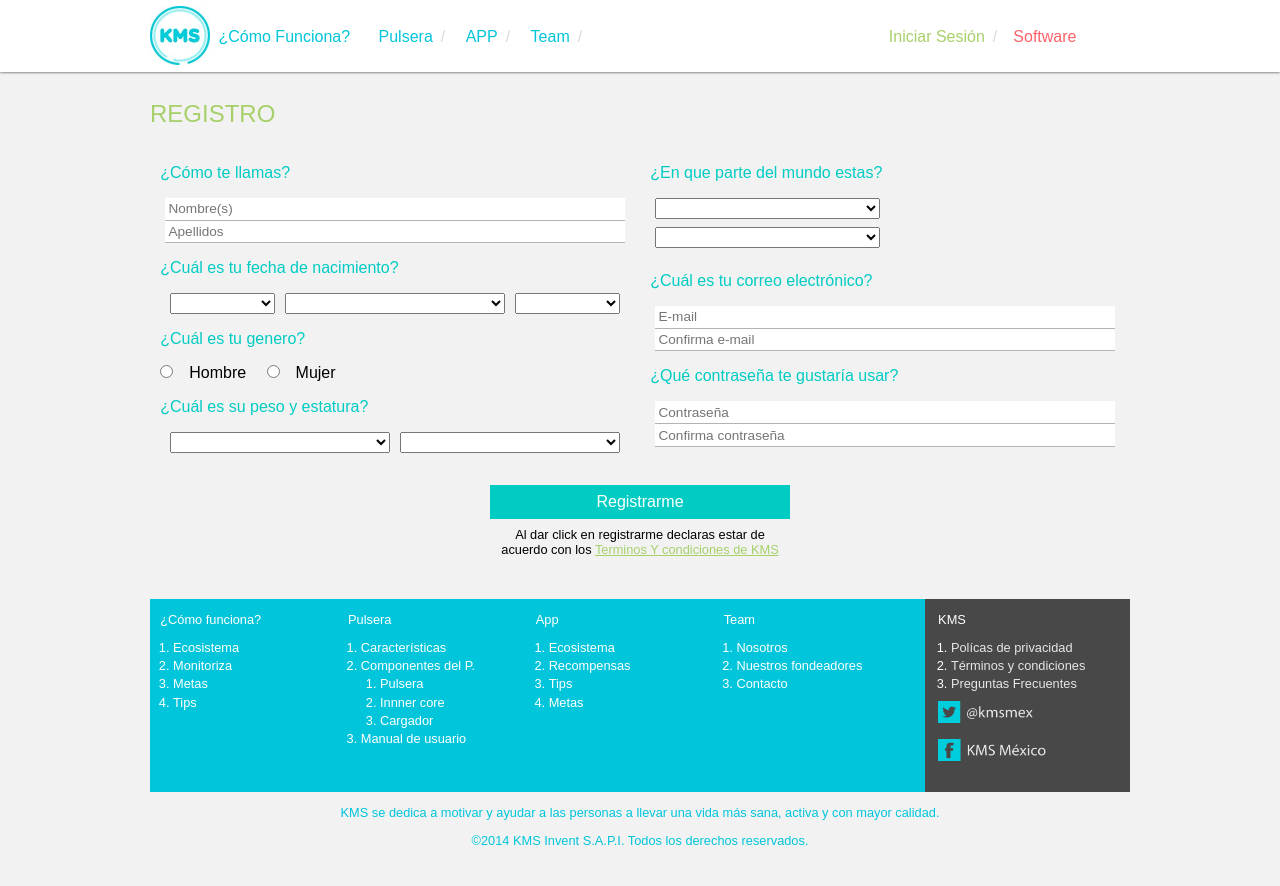
After one commit to yoshuadiaz/Landing-KMS, a PHP site: page /registro.html in a window 1280 px wide. The commit adds this page. Run offline with PHP 8.4, Linux system fonts and the light colour scheme; lists and menus that the app fills with data are empty; some libraries are stand-ins or nearby versions.

Commit message:
Sesion terminada y Registro

```diff
--- a/css/kms.css
+++ b/css/kms.css
@@ -927,6 +989,162 @@ header nav ul li.Software:after {
   top: 0;
   right: 0;
 }
+#registro h2 {
+  color: #a7d06a;
+  font-weight: normal;
+}
+#registro p {
+  color: #00ccc3;
+  margin: 1em 0;
+  display: inline-block;
+  clear: both;
+  width: 100%;
+}
+#registro .izquierda {
+  display: inline;
+  float: left;
+  width: 47.9166666666667%;
+  margin: 0 1.0416666666667%;
+  *width: 47.89171006944449%;
+  *margin: 0 1.041124131944478%;
+  padding-bottom: 2em;
+}
+@media (max-width: 730px) {
+  #registro .izquierda {
+    display: inline;
+    float: left;
+    width: 97.9166666666667%;
+    margin: 0 1.0416666666667%;
+    *width: 97.86566840277784%;
+    *margin: 0 1.041124131944478%;
+  }
+}
+#registro .derecha {
+  display: inline;
+  float: left;
+  width: 47.9166666666667%;
+  margin: 0 1.0416666666667%;
+  *width: 47.89171006944449%;
+  *margin: 0 1.041124131944478%;
+  padding-bottom: 2em;
+}
+@media (max-width: 730px) {
+  #registro .derecha {
+    display: inline;
+    float: left;
+    width: 97.9166666666667%;
+    margin: 0 1.0416666666667%;
+    *width: 97.86566840277784%;
+    *margin: 0 1.041124131944478%;
+  }
+}
+#registro input[type="text"] {
+  border: 0px solid;
+  border-bottom: 1px solid #b3b3b3;
+  display: inline;
+  float: left;
+  width: 97.9166666666667%;
+  margin: 0 1.0416666666667%;
+  *width: 97.86566840277784%;
+  *margin: 0 1.041124131944478%;
+  padding: 0.25em;
+  -webkit-box-sizing: border-box;
+     -moz-box-sizing: border-box;
+          box-sizing: border-box;
+  font-size: 0.85em;
+  display: block;
+  clear: both;
+}
+#registro input[type="submit"] {
+  max-width: 300px;
+  width: 100%;
+  display: block;
+  clear: both;
+  margin: 0.5em auto;
+  background-color: #00ccc3;
+  border: 0px solid;
+  padding: 0.5em;
+  color: #fff;
+}
+#registro small {
+  display: inline;
+  float: left;
+  width: 47.9166666666667%;
+  margin: 0 1.0416666666667%;
+  *width: 47.89171006944449%;
+  *margin: 0 1.041124131944478%;
+  margin-left: 26.041666666666703%;
+  text-align: center;
+}
+#registro small a {
+  color: #a7d06a;
+}
+#registro form div {
+  display: inline;
+  float: left;
+  width: 97.9166666666667%;
+  margin: 0 1.0416666666667%;
+  *width: 97.86566840277784%;
+  *margin: 0 1.041124131944478%;
+}
+#registro select {
+  display: inline-block;
+}
+#registro select.dia {
+  display: inline;
+  float: left;
+  width: 22.9166666666667%;
+  margin: 0 1.0416666666667%;
+  *width: 22.904730902777818%;
+  *margin: 0 1.041124131944478%;
+}
+#registro select.mes {
+  display: inline;
+  float: left;
+  width: 47.9166666666667%;
+  margin: 0 1.0416666666667%;
+  *width: 47.89171006944449%;
+  *margin: 0 1.041124131944478%;
+}
+#registro select.anio {
+  display: inline;
+  float: left;
+  width: 22.9166666666667%;
+  margin: 0 1.0416666666667%;
+  *width: 22.904730902777818%;
+  *margin: 0 1.041124131944478%;
+}
+#registro select.peso {
+  display: inline;
+  float: left;
+  width: 47.9166666666667%;
+  margin: 0 1.0416666666667%;
+  *width: 47.89171006944449%;
+  *margin: 0 1.041124131944478%;
+}
+#registro select.estatura {
+  display: inline;
+  float: left;
+  width: 47.9166666666667%;
+  margin: 0 1.0416666666667%;
+  *width: 47.89171006944449%;
+  *margin: 0 1.041124131944478%;
+}
+#registro select.pais,
+#registro select.estado {
+  display: inline;
+  float: left;
+  width: 47.9166666666667%;
+  margin: 0 1.0416666666667%;
+  *width: 47.89171006944449%;
+  *margin: 0 1.041124131944478%;
+  clear: both;
+  display: block;
+  margin-bottom: 0.5em;
+}
+#registro span {
+  margin: 0 1em;
+}
 .lightbox {
   position: fixed;
   top: 0;
--- /dev/null
+++ b/registro.html
@@ -0,0 +1,167 @@
+<!doctype html>
+<html lang="en">
+<head>
+	<meta charset="UTF-8">
+	<meta name="viewport" content="width=device-width, initial-scale=1, maximum-scale=1">
+	<title>KMS</title>
+	<link rel="stylesheet" href="css/normalize.css">
+	<link rel="stylesheet" href="css/kms.css">
+	<script src="http://ajax.googleapis.com/ajax/libs/jquery/1.8.3/jquery.min.js"></script>
+	<script src="http://ajax.googleapis.com/ajax/libs/jqueryui/1.9.1/jquery-ui.min.js"></script>
+	<script src="js/kms.js"></script>
+</head>
+<body class="index">
+	<header>
+		<nav class="container">
+			<h1><a href="index.html"><img src="img/kms.jpg" alt="" width="60"></a></h1>
+			<ul class="animated">
+				<li><a href="comofunciona.html">¿Cómo Funciona?</a></li>
+				<li><a href="pulsera.html">Pulsera</a></li>
+				<li><a href="app.html">APP</a></li>
+				<li><a href="team.html">Team</a></li>
+				<li class="Software">Software</li>
+				<li class="IniciarSesion">Iniciar Sesión</li>
+			</ul>
+			<span class="menuInvocador">
+				<img src="img/menuInvocador.jpg">
+			</span>
+		</nav>
+	</header><div class="section">
+	<div class="container" id="registro">
+		<h2>REGISTRO</h2>
+		<form action="">
+			<div class="izquierda">
+				<p>¿Cómo te llamas?</p>
+				<input type="text" placeholder="Nombre(s)">
+				<input type="text" placeholder="Apellidos">
+				<p>¿Cuál es tu fecha de nacimiento?</p>
+				<div>
+
+					<select name="" id="" class="dia"></select>
+					<select name="" id="" class="mes"></select>
+					<select name="" id="" class="anio"></select>
+				</div>
+				<p>¿Cuál es tu genero?</p>
+				<input type="radio" name="genero"value="hombre"><span>Hombre</span>
+				<input type="radio" name="genero"value="mujer"><span>Mujer</span>
+				<p>¿Cuál es su peso y estatura?</p>
+				<div>
+					<select name="" id="" class="peso"></select>
+					<select name="" id="" class="estatura"></select>
+				</div>
+			</div>
+			<div class="derecha">
+				<p>¿En que parte del mundo estas?</p>
+				<select name="" id="" class="pais"></select>
+				<select name="" id="" class="estado"></select>
+				<p>¿Cuál es tu correo electrónico?</p>
+				<input type="text" placeholder="E-mail">
+				<input type="text" placeholder="Confirma e-mail">
+				<p>¿Qué contraseña te gustaría usar?</p>
+				<input type="text" placeholder="Contraseña">
+				<input type="text" placeholder="Confirma contraseña">
+			</div>
+			<input type="submit" value="Registrarme">
+			<small>Al dar click en registrarme declaras estar de<br>
+acuerdo con los <a href="terminos.html">Terminos Y condiciones de KMS</a></small>
+		</form>
+
+
+	</div>
+</div>
+<footer class="container">
+	<ul>
+		<h3>¿Cómo funciona?</h3>
+		<li><a href="comofunciona.html">Ecosistema</a></li>
+		<li><a href="comofunciona.html">Monitoriza</a></li>
+		<li><a href="comofunciona.html">Metas</a></li>
+		<li><a href="comofunciona.html">Tips</a></li>
+	</ul>
+
+	<ul>
+		<h3>Pulsera</h3>
+		<li><a href="pulsera.html">Características</a></li>
+		<li><a href="pulsera.html">Componentes del P.</a>
+			<ul>
+				<li><a href="pulsera.html">Pulsera</a></li>
+				<li><a href="pulsera.html">Innner core</a></li>
+				<li><a href="pulsera.html">Cargador</a></li>
+			</ul>
+		</li>
+		<li><a href="pulsera.html">Manual de usuario</a></li>
+	</ul>
+
+	<ul>
+		<h3>App</h3>
+		<li><a href="app.html">Ecosistema</a></li>
+		<li><a href="app.html">Recompensas</a></li>
+		<li><a href="app.html">Tips</a></li>
+		<li><a href="app.html">Metas</a></li>
+	</ul>
+
+	<ul>
+		<h3>Team</h3>
+		<li><a href="team.html">Nosotros</a></li>
+		<li><a href="team.html">Nuestros fondeadores</a></li>
+		<li><a href="team.html">Contacto</a></li>
+
+	</ul>
+	<ul>
+		<h3>KMS</h3>
+		<li><a href="terminos.html">Polícas de privacidad</a></li>
+		<li><a href="terminos.html">Términos y condiciones</a></li>
+		<li><a href="preguntas.html">Preguntas Frecuentes</a></li>
+		<a href=""><img src="img/twitterfoo.png" alt=""></a>
+		<a href=""><img src="img/facebookfoo.png" alt=""></a>
+
+
+	</ul>
+</footer>
+<small class="container">
+	<p>KMS se dedica a motivar y ayudar a las personas a llevar una vida más sana, activa y con mayor calidad.</p>
+	<p>©2014 KMS Invent S.A.P.I. Todos los derechos reservados.</p>
+</small>
+
+<div id="loginScreen" class="lightbox">
+	<div class="contenidoLight">
+		<div id="loginContent">
+			<h2>INCIAR SESIÓN</h2>
+			<p>Bienvenido a KMS para continuar debes inciar sesión porfavor proporciona los datos a continuación</p>
+			<form action="">
+				<input name="email" type="email" placeholder="Correo electrónico" />
+				<input name="password" type="password" placeholder="Contraseña" />
+				<input type="submit" value="Iniciar Sesión" />
+			</form>
+			<p>o si lo prefieres inicia con un solo click</p>
+			<a href="" class="logFacebook"><img src="img/logFacebook.png" alt=""></a>
+			<a href="" class="logTwitter"><img src="img/logTwitter.png" alt=""></a>
+			<p>Si aún no estás registrado dirígete a la sección “Comenzar” donde encontraras el software que te permitirá crear una cuenta KMS.</p>
+		</div>
+
+		<div id="softwareContent">
+			<h2>¡¡Comencemos ahora mismo!!</h2>
+			<p>Ahora que tienes tu pulsera kms debés decargar el software de escritorio para configurarla. Selecciona tu sistema operativo </p>
+			<div class="downMac">
+				<img src="img/downMac.jpg" alt="">
+			</div>
+			<div class="downWin">
+				<img src="img/downWin.jpg" alt="">
+			</div>
+		</div>
+		<!--
+		<h2>INICIAR SESIÓN</h2>
+		<p>Bienvenido a KMS para continuar debes inciar sesión porfavor proporciona los datos a continuación</p>
+		<p class="failed">Usuario o contraseña incorrectos</p>
+		<form method="post" action="login.php?g=login">
+            <input name="csrf_key" type="hidden" value="" />
+            <input name="csrf_secret" type="hidden" value="" />
+			<input name="email" type="email" placeholder="Correo electrónico" />
+			<input name="password" type="password" placeholder="Contraseña" />
+			<input type="submit" value="Iniciar Sesión" />
+		</form>
+		<a href="#">No tengo cuenta en KMS</a> -->
+	</div>
+	<div class="fondolight"></div>
+</div>
+</body>
+</html>
--- a/styles/kms.styl
+++ b/styles/kms.styl
@@ -55,6 +55,34 @@ $KMS-Blanco = #f2f2f2
 	&:hover
 		background-color $KMS-Verde
 		color white
+#sesionAcabada
+	background-image url("../img/home.jpg")
+	background-position cover
+	overflow hidden
+	height 50px
+	min-height 450px
+	@media (max-width: 730px)
+		min-height inherit
+		overflow hidden
+		height auto
+	input::-webkit-input-placeholder
+		color white
+	figure
+		column(4)
+		push(2)
+		margin-top 3em
+		@media (max-width: 730px)
+			column(4)
+			push(4)
+			text-align center
+			margin-top 2em
+	#bienvenida
+		column(4)
+		margin-top 3em
+		@media (max-width: 730px)
+			column(10)
+			push(1)
+
 .home
 	background $KMS-AzulOscuro url("../img/home.jpg")
 	background-size cover
@@ -94,19 +122,21 @@ $KMS-Blanco = #f2f2f2
 		h3
 			margin 0
 		form
-			input[type="text"]
-				column(12)
-				background-color transparent
-				border 1px solid white
-				color white
-				padding .5em
-				box-sizing border-box
-			input[type="submit"]
-				column(12)
-				margin-top .5em
-				background-color $KMS-Aqua
-				border 0px solid
-				padding .5em
+			input
+				&[type="text"],&[type="password"]
+					column(12)
+					background-color transparent
+					border 1px solid white
+					color white
+					padding .5em
+					box-sizing border-box
+					margin-bottom .5em
+				&[type="submit"]
+					column(12)
+					margin-top .5em
+					background-color $KMS-Aqua
+					border 0px solid
+					padding .5em
 .comofunciona
 	background-image url("../img/dispositivos.jpg")
 	background-size contain
@@ -560,7 +590,73 @@ header
 			background-color $KMS-Aqua
 			top 0
 			right 0
-
+#registro
+	h2
+		color $KMS-Verde
+		font-weight normal
+	p
+		color $KMS-Aqua
+		margin 1em 0
+		display inline-block
+		clear both
+		width 100%
+	.izquierda
+		column(6)
+		padding-bottom 2em
+		@media (max-width:730px)
+			column(12)
+	.derecha
+		column(6)
+		padding-bottom 2em
+		@media (max-width:730px)
+			column(12)
+	input
+		&[type="text"]
+			border 0px solid
+			border-bottom 1px solid $KMS-Gris
+			column(12)
+			padding .25em
+			box-sizing border-box
+			font-size .85em
+			display block
+			clear both
+		&[type="submit"]
+			max-width 300px
+			width 100%
+			display block
+			clear both
+			margin 0.5em auto
+			background-color #00ccc3
+			border 0px solid
+			padding 0.5em
+			color white
+	small
+		column(6)
+		push(3)
+		text-align center
+		a
+			color $KMS-Verde
+	form div
+		column(12)
+	select
+		display inline-block
+		&.dia
+			column(3)
+		&.mes
+			column(6)
+		&.anio
+			column(3)
+		&.peso
+			column(6)
+		&.estatura
+			column(6)
+		&.pais,&.estado
+			column(6)
+			clear both
+			display block
+			margin-bottom .5em
+	span
+		margin 0 1em
 .lightbox
 	position fixed
 	top 0
@@ -599,6 +695,10 @@ header
 			margin-top .5em
 			margin-bottom .5em
 			display block
+			@media (max-width:730px)
+				column(8)
+				push(2)
+				margin-top .5em
 			img
 				max-width 100%
 		.logTwitter
@@ -606,6 +706,10 @@ header
 			margin-top .5em
 			margin-bottom .5em
 			display block
+			@media (max-width:730px)
+				column(8)
+				push(2)
+				margin-top .5em
 			img
 				max-width 100%
 	&.activo
@@ -652,19 +756,19 @@ header
 			clear both
 			overflow hidden
 			box-sizing border-box
-			input
-				width 100%
-				padding 0.25em
-				margin-top .5em
-				margin-bottom .5em
-				box-sizing border-box
-				&[type="submit"]
-					display block
-					margin-top 0.5em
-					background-color #00ccc3
-					border 0px solid
-					padding 0.5em
-					color white
+		input
+			width 100%
+			padding 0.25em
+			margin-top .5em
+			margin-bottom .5em
+			box-sizing border-box
+			&[type="submit"]
+				display block
+				margin-top 0.5em
+				background-color #00ccc3
+				border 0px solid
+				padding 0.5em
+				color white
 #appPortada
 	background-image url("../img/FondoApp.jpg")
 	background-position center center
```
Also changed, not shown: other parts of css/kms.css (+89 -3 lines), sesionacabada.html (added, +146 -0 lines), img/ciclista.png (added), 3 other files.
